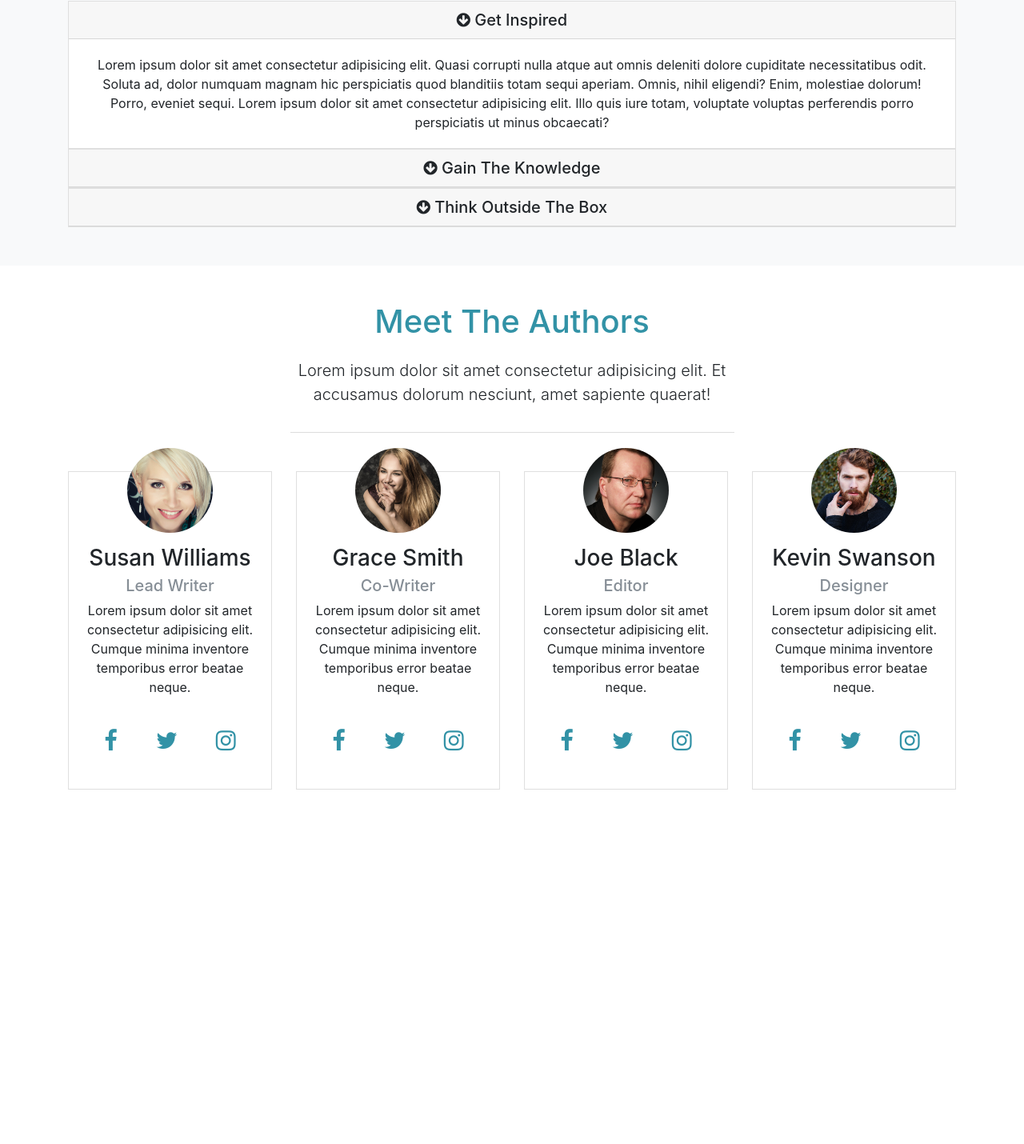
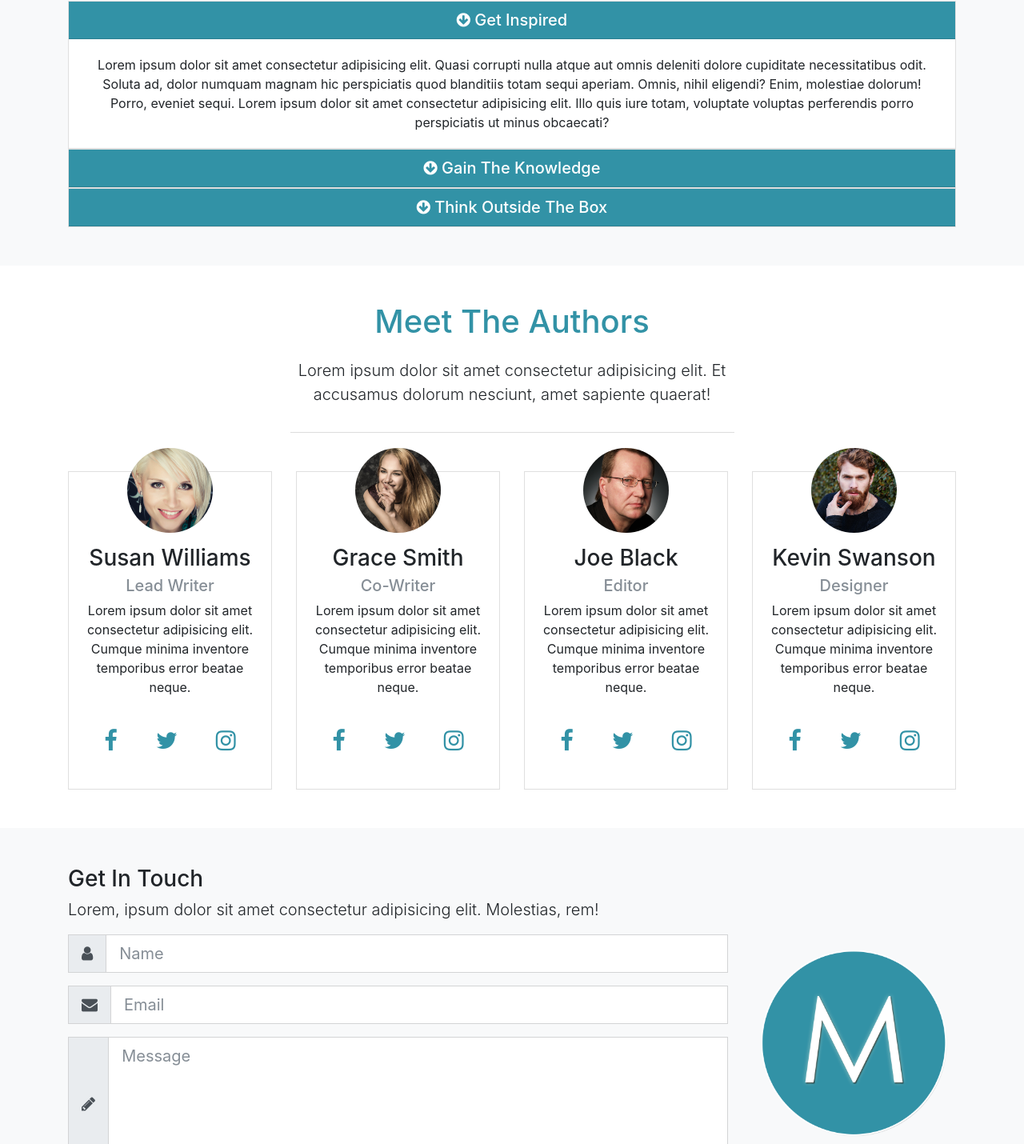
Before and after one commit to B-Rich23/mizuxe-book-theme, a website: page src/index.html in a window 1280 px wide. Shown: the part 1370-2800 px from the top of the page at 80% size. Before the commit the page ends 2405 px from the top, so only its background shows below. Drawn offline with Linux system fonts and the light colour scheme.

Commit message:
added contact section and footer

```diff
--- a/src/index.html
+++ b/src/index.html
@@ -49,7 +49,7 @@
                         </h1>
                         <p class="lead">Lorem ipsum dolor sit amet consectetur
                             adipisicing elit. Explicabo, dolor!</p>
-                            <a href="#" class="btn btn-outline-secondary btn-lg text-white">
+                            <a href="#" class="btn btn-outline-light btn-lg text-white">
                                 <i class="fa fa-arrow-right"></i> Read More</a>
                     </div>
                     <div class="col-lg-6">
@@ -138,7 +138,7 @@
                 <!-- Accordion -->
                 <div id="accordion" role="tablist">
                     <div class="card">
-                        <div class="card-header" id="heading1">
+                        <div class="card-header bg-primary text-white" id="heading1">
                             <h5 class="mb-0">
                                 <div href="#collapse1" data-toggle="collapse" data-parent="#accordion">
                                     <i class="fa fa-arrow-circle-down"></i> Get Inspired
@@ -157,7 +157,7 @@
                         </div>
                     </div>
                     <div class="card">
-                        <div class="card-header" id="heading2">
+                        <div class="card-header bg-primary text-white" id="heading2">
                             <h5 class="mb-0">
                                 <div href="#collapse2" data-toggle="collapse" data-parent="#accordion">
                                     <i class="fa fa-arrow-circle-down"></i> Gain The Knowledge
@@ -176,7 +176,7 @@
                         </div>
                     </div>
                     <div class="card">
-                        <div class="card-header" id="heading3">
+                        <div class="card-header bg-primary text-white" id="heading3">
                             <h5 class="mb-0">
                                 <div href="#collapse3" data-toggle="collapse" data-parent="#accordion">
                                     <i class="fa fa-arrow-circle-down"></i> Think Outside The Box
@@ -312,6 +312,54 @@
     </div>
 </section>
 
+<!-- Contact Section -->
+<section class="bg-light py-5" id="contact">
+    <div class="container">
+        <div class="row">
+            <div class="col-lg-9">
+                <h3>Get In Touch</h3>
+                <p class="lead">Lorem, ipsum dolor sit amet consectetur adipisicing elit.
+                    Molestias, rem!</p>
+                    <form>
+                        <div class="form-group">
+                            <div class="input-group input-group-lg">
+                                <span class="input-group-addon"><i class="fa fa-user"></i></span>
+                                <input type="text" class="form-control" placeholder="Name">
+                            </div>
+                        </div>
+                        <div class="form-group">
+                            <div class="input-group input-group-lg">
+                                <span class="input-group-addon"><i class="fa fa-envelope"></i></span>
+                                <input type="email" class="form-control" placeholder="Email">
+                            </div>
+                        </div>
+                        <div class="form-group">
+                            <div class="input-group input-group-lg">
+                                <span class="input-group-addon"><i class="fa fa-pencil"></i></span>
+                                <textarea class="form-control" placeholder="Message" rows="5"></textarea>
+                            </div>
+                        </div>
+                        <input type="submit" value="Submit" class="btn btn-primary btn-block btn-lg">
+                    </form>
+            </div>
+            <div class="col-lg-3 align-self-center">
+                <img src="img/mlogo.png" alt="" class="img-fluid">
+            </div>
+        </div>
+    </div>
+</section>
+
+<!-- Footer -->
+<footer id="main-footer" class="py-5 bg-primary text-white">
+    <div class="container">
+        <div class="row text-center">
+            <div class="col-md-6 m-auto">
+                <p class="lead">Mizuxe Copyright &copy; 2018</p>
+            </div>
+        </div>
+    </div>
+</footer>
+
     <script src="js/jquery.min.js"></script>
     <script src="js/popper.min.js"></script>
     <script src="js/bootstrap.min.js"></script>
```
